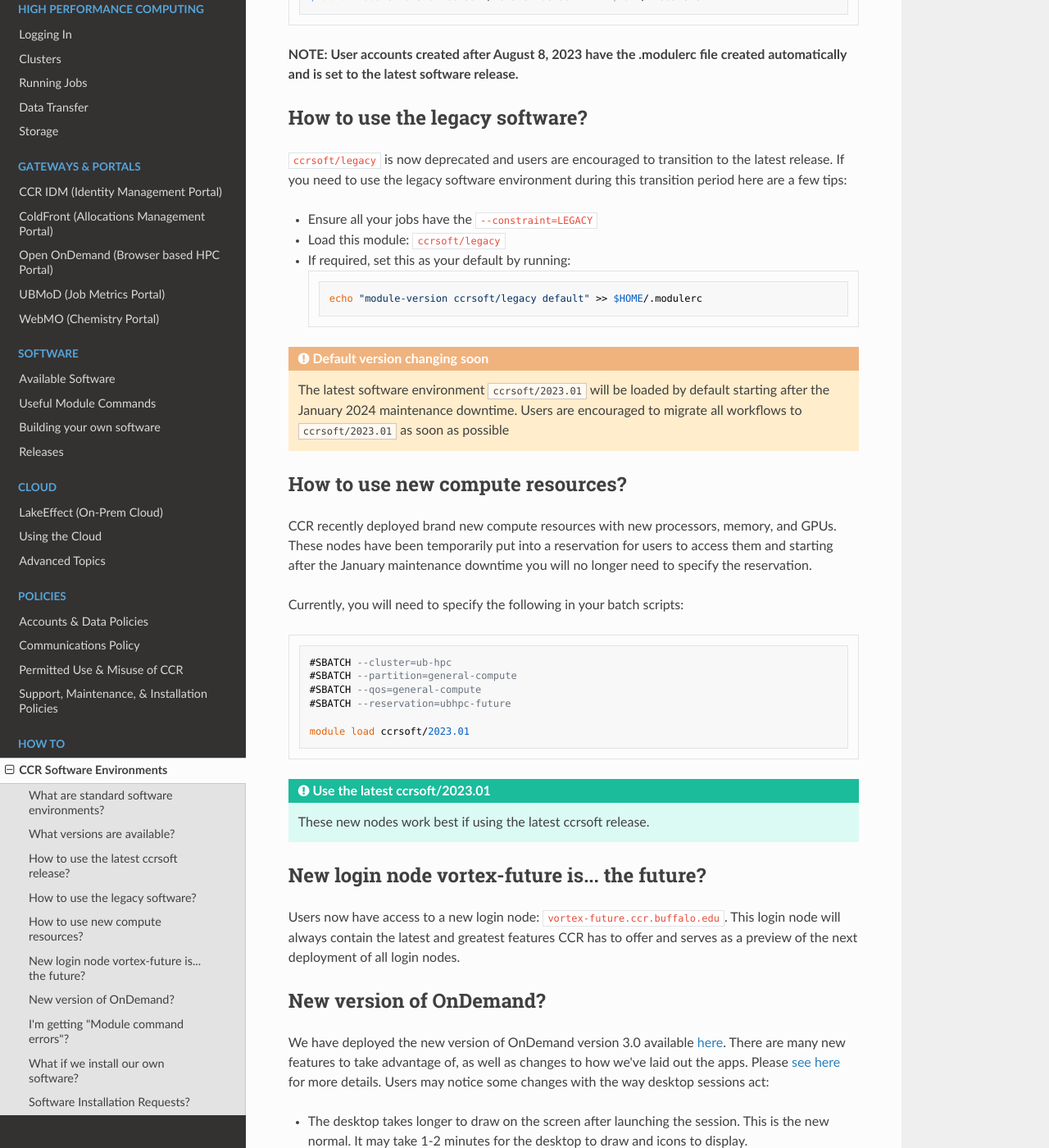
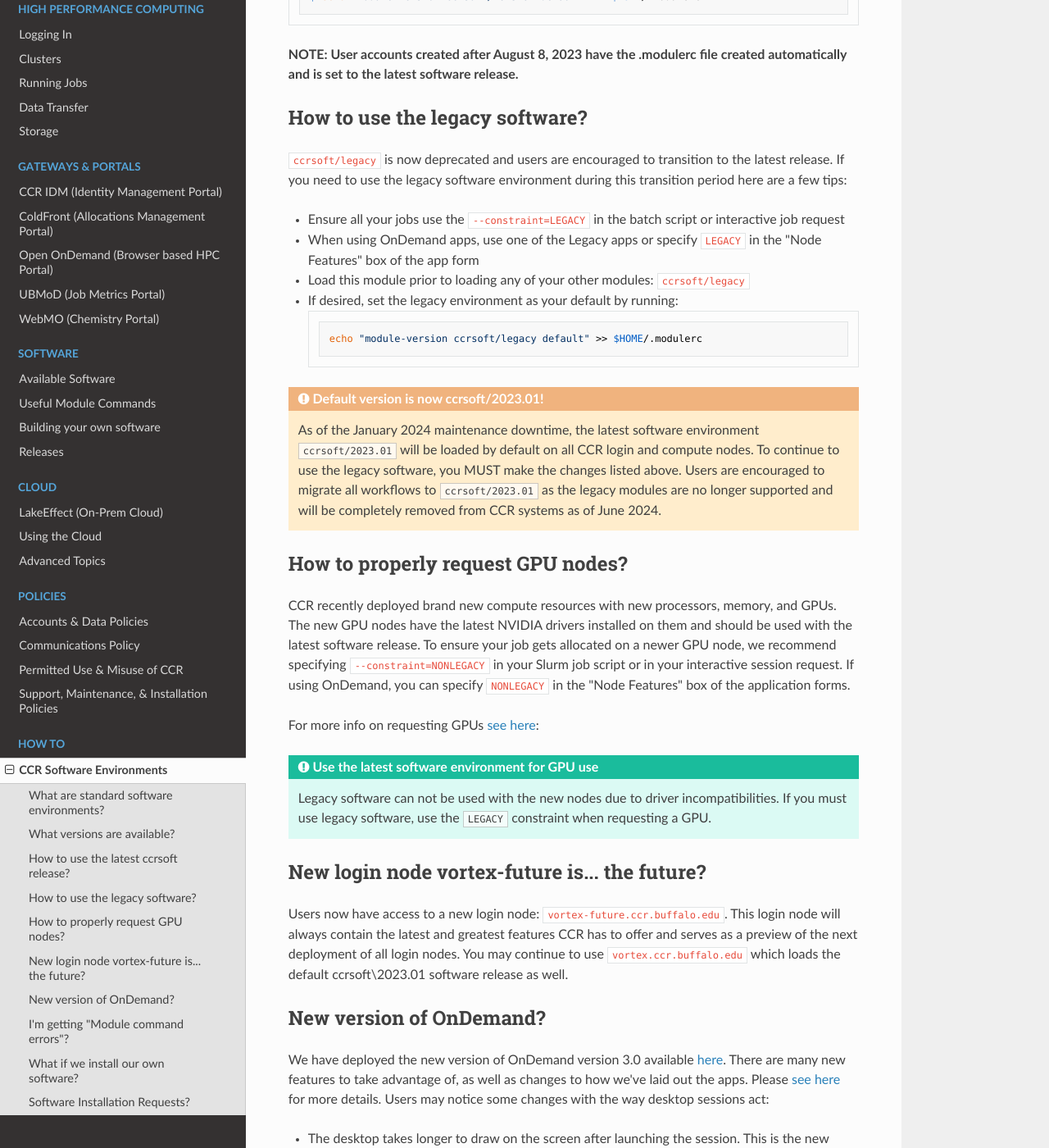
Before and after one commit to ubccr/ccrdocs, an MkDocs documentation site: the page built from pages/howto/newenv.md, in a window 1280 px wide and 1400 px high, scrolled down 1092 px. Shown: the whole window at 82% size. Built offline with MkDocs 1.6.1, drawn with Linux system fonts in a browser that asks for light colours; nearby versions of some CDN libraries; some of the changed text lies outside the part shown.

Commit message:
Updated information for January downtime

````diff
--- a/pages/howto/newenv.md
+++ b/pages/howto/newenv.md
@@ -25,7 +25,7 @@ More details [see here](../software/releases.md).
 As of this writing there are 2 releases of ccrsoft:
 
 - `ccrsoft/legacy` This is the legacy CCR software release and is now deprecated.
-- `ccrcsoft/2023.01` This is the latest CCR software release
+- `ccrcsoft/2023.01` This is the latest CCR software release and the default.
 
 ## How to use the latest ccrsoft release?
 
@@ -49,47 +49,36 @@ $ echo "module-version ccrsoft/2023.01 default" >> $HOME/.modulerc
 ## How to use the legacy software?
 
 `ccrsoft/legacy` is now deprecated and users are encouraged to transition to
-the latest release. If you need to use the legacy software environment  during
+the latest release. If you need to use the legacy software environment during
 this transition period here are a few tips:
 
-- Ensure all your jobs have the `--constraint=LEGACY`
-- Load this module: `ccrsoft/legacy`
-- If required, set this as your default by running:
+- Ensure all your jobs use the `--constraint=LEGACY` in the batch script or interactive job request
+- When using OnDemand apps, use one of the Legacy apps or specify `LEGACY` in the "Node Features" box of the app form
+- Load this module prior to loading any of your other modules: `ccrsoft/legacy`
+- If desired, set the legacy environment as your default by running:
   ```
   echo "module-version ccrsoft/legacy default" >> $HOME/.modulerc
   ```
 
-!!! Warning "Default version changing soon"
-    The latest software environment `ccrsoft/2023.01` will be loaded by default
-    starting after the January 2024 maintenance downtime. Users are encouraged
-    to migrate all workflows to `ccrsoft/2023.01` as soon as possible
+!!! Warning "Default version is now ccrsoft/2023.01!"
+    As of the January 2024 maintenance downtime, the latest software environment `ccrsoft/2023.01` will be loaded by default on all CCR login and compute nodes.  To continue to use the legacy software, you MUST make the changes listed above.  Users are encouraged to migrate all workflows to `ccrsoft/2023.01` as the legacy modules are no longer supported and will be completely removed from CCR systems as of June 2024.
 
-## How to use new compute resources?
+## How to properly request GPU nodes?
 
 CCR recently deployed brand new compute resources with new processors, memory,
-and GPUs. These nodes have been temporarily put into a reservation for users to
-access them and starting after the January maintenance downtime you will
-no longer need to specify the reservation.
+and GPUs.   The new GPU nodes have the latest NVIDIA drivers installed on them and should be used with the latest software release. To ensure your job gets allocated on a newer GPU node, we recommend specifying `--constraint=NONLEGACY` in your Slurm job script or in your interactive session request.  If using OnDemand, you can specify `NONLEGACY` in the "Node Features" box of the application forms.
 
-Currently, you will need to specify the following in your batch scripts:
+ For more info on requesting GPUs [see here](../hpc/jobs.md#slurm-directives-partitions--qos):
 
-```
-#SBATCH --cluster=ub-hpc
-#SBATCH --partition=general-compute
-#SBATCH --qos=general-compute
-#SBATCH --reservation=ubhpc-future
 
-module load ccrsoft/2023.01
-```
-
-!!! Tip "Use the latest ccrsoft/2023.01"
-    These new nodes work best if using the latest ccrsoft release.
+!!! Tip "Use the latest software environment for GPU use"
+    Legacy software can not be used with the new nodes due to driver incompatibilities.  If you must use legacy software, use the `LEGACY` constraint when requesting a GPU.
 
 ## New login node vortex-future is... the future?
 
 Users now have access to a new login node: `vortex-future.ccr.buffalo.edu`.
 This login node will always contain the latest and greatest features CCR has to
-offer and serves as a preview of the next deployment of all login nodes.
+offer and serves as a preview of the next deployment of all login nodes.  You may continue to use `vortex.ccr.buffalo.edu` which loads the default ccrsoft\2023.01 software release as well.
 
 ## New version of OnDemand?
 
@@ -104,8 +93,9 @@ Please [see here](../portals/ood.md) for more details.  Users may notice some ch
 
 ## I'm getting "Module command errors"?
 
-- Try adding: `--constraint=AVX512` to your job script.
-- Ensure the first line of your script is: `#!/bin/bash -l`
+- Ensure the first line of your batch script is: `#!/bin/bash -l`
+- There are older nodes in the faculty cluster with AVX2 CPU architecture.  Not all software has been built for these CPUs.  Add: `--constraint=AVX512` to your job script or interactive session request to ensure your job runs on a supported CPU.  If using OnDemand, specify `AVX512` in the "Node Features" box of the application form.
+
 
 ## What if we install our own software?
 
````
